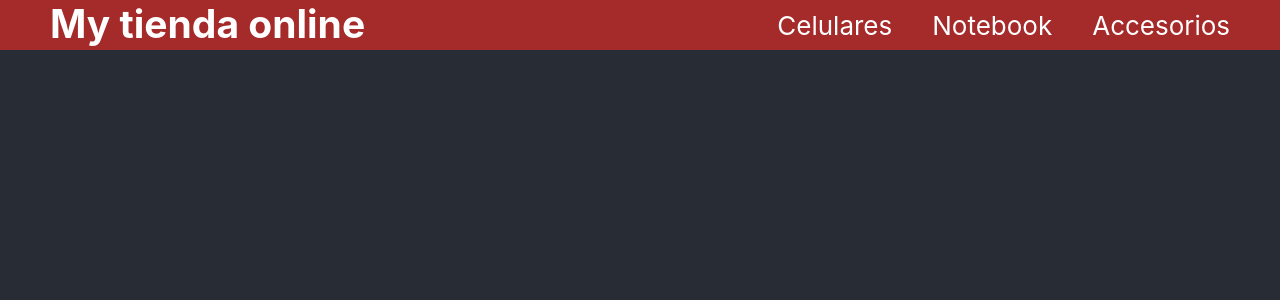
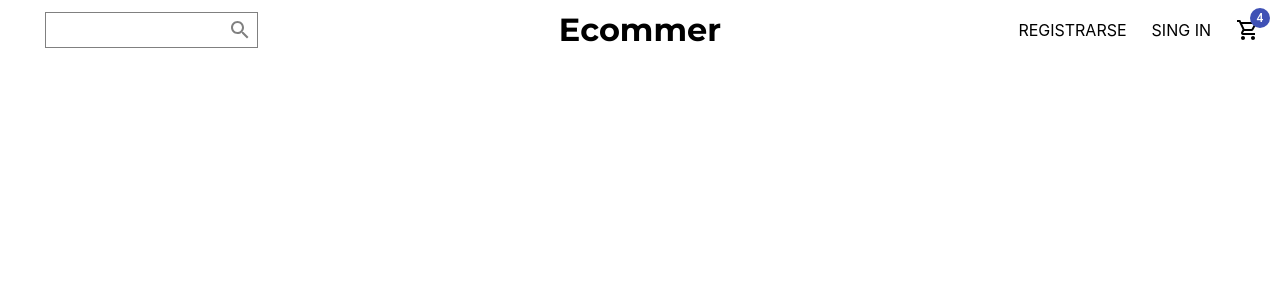
Before and after one commit to Diegobeca93/project-react, a React (Create React App) app: page / in a window 1280 px wide. Shown: the top 300 px of the page. Built offline with nearby package versions, Linux system fonts and the light colour scheme.

Commit message:
completado y estilos de Navbar #3

```diff
--- a/package.json
+++ b/package.json
@@ -3,6 +3,9 @@
   "version": "0.1.0",
   "private": true,
   "dependencies": {
+    "@material-ui/core": "^4.12.3",
+    "@material-ui/icons": "^4.11.2",
+    "@mui/icons-material": "^5.2.0",
     "@testing-library/jest-dom": "^5.15.0",
     "@testing-library/react": "^11.2.7",
     "@testing-library/user-event": "^12.8.3",
@@ -10,6 +13,7 @@
     "react": "^17.0.2",
     "react-dom": "^17.0.2",
     "react-scripts": "4.0.3",
+    "styled-components": "^5.3.3",
     "web-vitals": "^1.1.2"
   },
   "scripts": {
--- a/public/index.html
+++ b/public/index.html
@@ -11,6 +11,9 @@
     />
     <link rel="apple-touch-icon" href="%PUBLIC_URL%/logo192.png" />
     <link rel="manifest" href="%PUBLIC_URL%/manifest.json" />
+    <link rel="preconnect" href="https://fonts.googleapis.com">
+    <link rel="preconnect" href="https://fonts.gstatic.com" crossorigin>
+    <link href="https://fonts.googleapis.com/css2?family=Montserrat:wght@200;400;500;600;700;800&display=swap" rel="stylesheet">
     <title>React App</title>
   </head>
   <body>
--- a/src/App.css
+++ b/src/App.css
@@ -1,9 +1,15 @@
-.App {
+*{
+  margin: 0;
+  padding: 0;
+}
+
+/* .App {
   text-align: center;
 }
 
 .App-logo {
   height: 40vmin;
+
   pointer-events: none;
 }
 
@@ -11,8 +17,8 @@
   .App-logo {
     animation: App-logo-spin infinite 20s linear;
   }
-}
-
+} */
+/*
 .App-header {
   background-color: #282c34;
   min-height: 100vh;
@@ -22,9 +28,9 @@
   justify-content: center;
   font-size: calc(10px + 2vmin);
   color: white;
-}
+} */
 
-.App-link {
+/* .App-link {
   color: #61dafb;
 }
 
@@ -35,4 +41,8 @@
   to {
     transform: rotate(360deg);
   }
-}
+} */
+/*
+.App-logo {
+
+} */
--- a/src/components/Nav/Nav.jsx
+++ b/src/components/Nav/Nav.jsx
@@ -1,20 +1,84 @@
 import React from 'react'
-import './style.css'
+// import './style.css'
+import styled from 'styled-components'
+import SearchIcon from '@material-ui/icons/Search';
+import Badge from '@material-ui/core/Badge';
+import ShoppingCartOutlinedIcon from '@material-ui/icons/ShoppingCartOutlined';
+
+const Container = styled.div`
+    height: 60px;
+
+`;
+const Wrapper = styled.div`
+    padding: 10px 20px;
+    display: flex;
+    align-items: center;
+    justify-content: space-between;
+`;
+const Left = styled.div`
+    flex: 1;
+    display:flex;
+    align-items: center;
+`;
+const SearchContainer = styled.div`
+    border: 0.5px solid  gray;
+    display:flex;
+    align-items: center;
+    margin-left: 25px;
+    padding: 5px;
+    font-family: 'Montserrat', sans-serif;
+`
+const Input = styled.input`
+    border: none;
+`
+const Center = styled.div`
+    flex: 1;
+    text-align: center;
+`;
+const Logo = styled.h1`
+    font-family: 'Montserrat', sans-serif;
+    font-weight: 700;
+`
+
+const Right = styled.div`
+    flex: 1;
+    display: flex;
+    align-items: center;
+    justify-content: flex-end;
+`
+const MenuItems = styled.div`
+    margin-left: 25px;
+`
 
 const Nav = () => {
     return (
-        <div className="navContainer">
-            <div className="logoNav">
-                <h2>My tienda online</h2>
-            </div>
-            <div className="navLinks">
-                <ul>
-                    <li>Celulares</li>
-                    <li>Notebook</li>
-                    <li>Accesorios</li>
-                </ul>
-            </div>
-        </div>
+        <Container>
+            <Wrapper>
+                <Left>
+                    <SearchContainer>
+                        <Input />
+                        <SearchIcon style={ {color: "gray", fontsize: 16} }/>
+                    </SearchContainer>
+                </Left>
+                <Center><Logo>Ecommer</Logo></Center>
+                <Right>
+                    <MenuItems>
+                        REGISTRARSE
+                    </MenuItems>
+                    <MenuItems>
+                        SING IN
+                    </MenuItems>
+                    <MenuItems>
+                        <Badge
+                        badgeContent={4}
+                        color="primary">
+                            <ShoppingCartOutlinedIcon />
+                        </Badge>
+                    </MenuItems>
+                </Right>
+            </Wrapper>
+        </Container>
+
     )
 }
 
--- a/src/components/Nav/nav.scss
+++ /dev/null
@@ -1,3 +0,0 @@
-// .navContainer {
-//     background-color: brown;
-// }
```
Also changed, not shown: src/App.js (+1 -13 lines), 1 other file (tests, documents, lock files or other folders).
